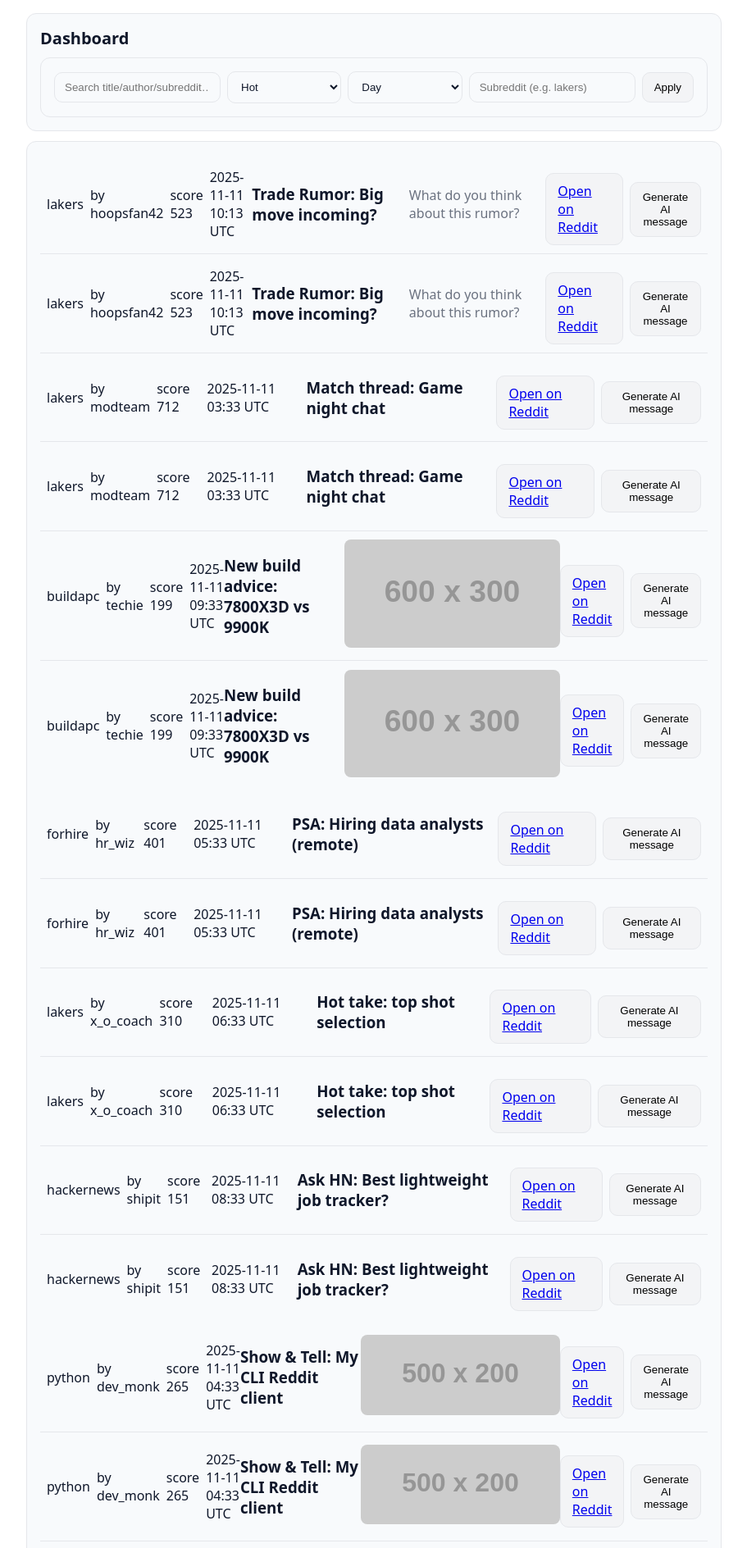
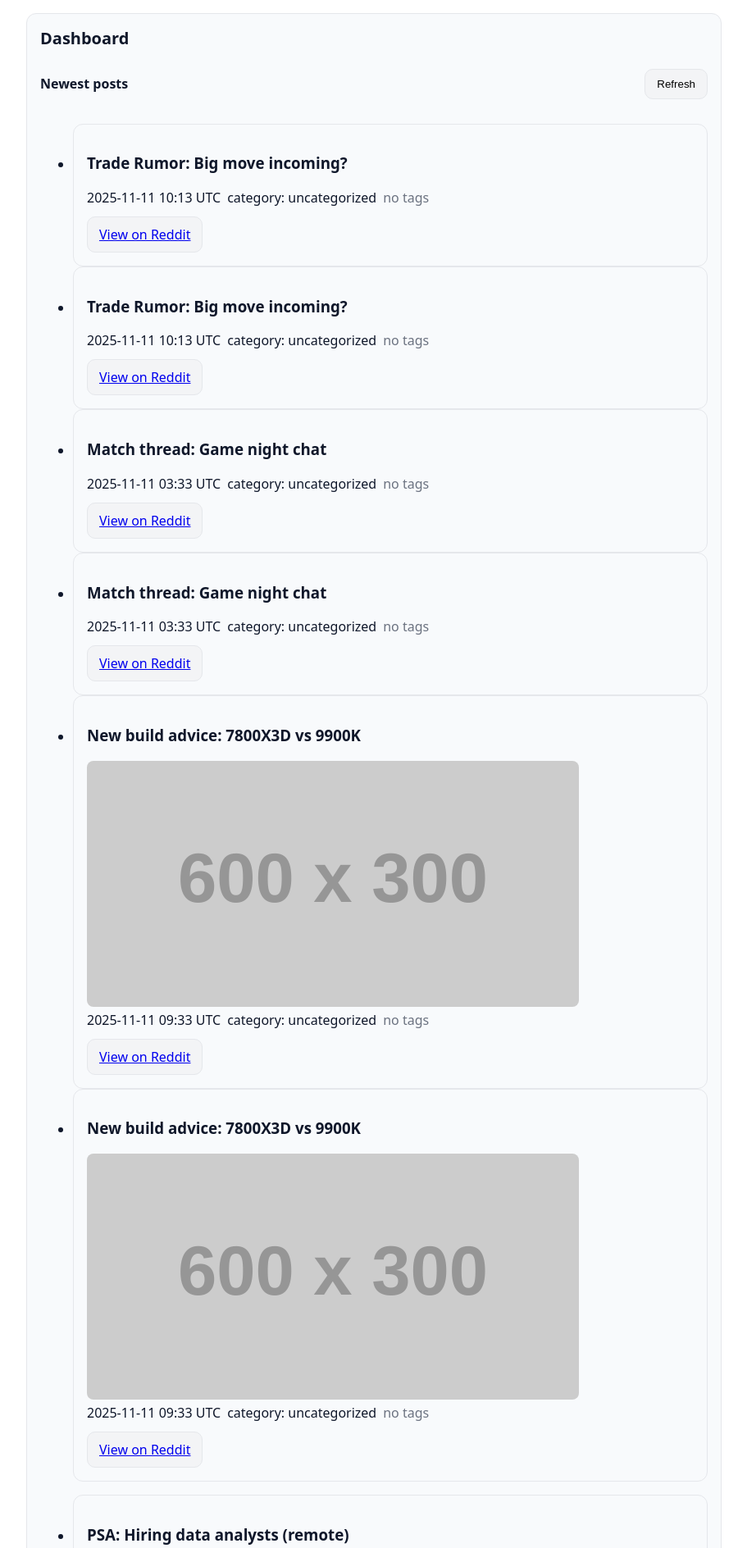
Before and after one commit to raufh10/terragora, a FastAPI app: page /dashboard in a window 1280 px wide. Shown: the part 76-1964 px from the top of the page at 82% size, without its empty margins (184-1095 px from the left). Run offline with FastAPI, Linux system fonts and the light colour scheme; grey boxes labelled with a size stand in for pictures from a placeholder-image service; some libraries are stand-ins or nearby versions.

Commit message:
The New Stuff 6

```diff
--- a/app/templates/dashboard.html
+++ b/app/templates/dashboard.html
@@ -1,12 +1,12 @@
 {% extends "base.html" %}
 {% block content %}
-<section class="card">
+<section class="card" x-data>
   <h2>Dashboard</h2>
+
+  {# Controls & filters #}
   {% include "partials/feed_controller.html" %}
-</section>
 
-<section class="card mt">
-  <div id="feed-list">
+  <div id="feed-list" class="mt">
     {% include "partials/feed.html" %}
   </div>
 </section>
--- a/app/templates/partials/feed.html
+++ b/app/templates/partials/feed.html
@@ -1,44 +1,45 @@
-<ul class="list" id="feed-items">
+<ul class="stack" id="feed-items">
   {% for it in items %}
-  <li class="item">
-    <div class="row gap">
-      <div class="pill">{{ it.subreddit }}</div>
-      <div class="pill">by {{ it.author }}</div>
-      <div class="pill">score {{ it.score }}</div>
-      <div class="pill">{{ it.created_human }}</div>
-    </div>
+  {% set category = it.category or it.guessed_category or 'uncategorized' %}
+  {% set tags = it.tags if it.tags is defined and it.tags else [] %}
 
+  <li class="card p-md" data-id="{{ it.id }}">
+
+    <!-- Title -->
     <h3 class="mt-sm">{{ it.title }}</h3>
-    {% if it.selftext %}
-      <p class="muted">{{ it.selftext }}</p>
-    {% endif %}
 
     {% if it.preview_url %}
     <div class="mt-sm">
-        <img src="{{ it.preview_url }}" alt="preview" style="max-width:100%;border-radius:.5rem;">
+      <img src="{{ it.preview_url }}" style="max-width:100%;border-radius:.5rem;">
     </div>
     {% endif %}
 
-    <!-- action buttons at the bottom -->
+    <!-- Meta row -->
+    <div class="row wrap gap mt-sm">
+      <span class="pill">{{ it.created_human }}</span>
+      <span class="pill">category: {{ category }}</span>
+
+      {% if tags %}
+        {% for tag in tags %}
+          <span class="pill">{{ tag }}</span>
+        {% endfor %}
+      {% else %}
+        <span class="pill muted">no tags</span>
+      {% endif %}
+    </div>
+
+    <!-- View button -->
     <div class="row gap mt">
-      <a class="btn" href="{{ it.reddit_url }}" target="_blank" rel="noopener">Open on Reddit</a>
+      <a class="btn" href="{{ it.reddit_url }}" target="_blank" rel="noopener">
+        View on Reddit
+      </a>
+    </div>
 
-      <form
-        class="inline"
-        hx-post="/ai/reply"
-        hx-vals='{"id": "{{ it.id }}"}'
-        hx-target="closest li"
-        hx-swap="afterend"
-      >
-        <button class="btn">Generate AI message</button>
-      </form>
-    </div>
   </li>
   {% endfor %}
 </ul>
 
 {% if has_more %}
-  <!-- Auto-scroll pagination trigger -->
 <div
   id="more-trigger"
   class="muted center mt"
--- a/app/templates/partials/feed_controller.html
+++ b/app/templates/partials/feed_controller.html
@@ -1,41 +1,15 @@
-<form
-  id="feed-controller"
-  class="row gap card"
-  hx-get="/dashboard/feed"
-  hx-target="#feed-list"
-  hx-swap="innerHTML"
-  hx-push-url="true"
->
-  <input
-    type="text"
-    name="q"
-    class="input"
-    placeholder="Search title/author/subreddit…"
-    value="{{ q or '' }}"
-  />
+<div class="row between items-center">
+  <h4 class="m-0">Newest posts</h4>
 
-  <select name="sort" class="input">
-    <option value="hot"  {{ 'selected' if (sort or 'hot') == 'hot'  }}>Hot</option>
-    <option value="new"  {{ 'selected' if sort == 'new'  }}>New</option>
-    <option value="top"  {{ 'selected' if sort == 'top'  }}>Top</option>
-    <option value="rising" {{ 'selected' if sort == 'rising' }}>Rising</option>
-  </select>
+  <button
+    class="btn"
+    hx-get="/dashboard/feed"
+    hx-target="#feed-list"
+    hx-swap="innerHTML"
+    hx-indicator="#feed-loading"
+  >
+    Refresh
+  </button>
+</div>
 
-  <select name="time_filter" class="input">
-    <option value="day"   {{ 'selected' if (time_filter or 'day') == 'day'   }}>Day</option>
-    <option value="week"  {{ 'selected' if time_filter == 'week'  }}>Week</option>
-    <option value="month" {{ 'selected' if time_filter == 'month' }}>Month</option>
-    <option value="year"  {{ 'selected' if time_filter == 'year'  }}>Year</option>
-    <option value="all"   {{ 'selected' if time_filter == 'all'   }}>All</option>
-  </select>
-
-  <input
-    type="text"
-    name="subreddit"
-    class="input"
-    placeholder="Subreddit (e.g. lakers)"
-    value="{{ subreddit or '' }}"
-  />
-
-  <button class="btn">Apply</button>
-</form>
+<div id="feed-loading" class="muted mt" style="display:none;">Updating…</div>
```
Also changed, not shown: app/templates/settings.html (+7 -41 lines). Lines whose indentation alone changed are shown as unchanged.
